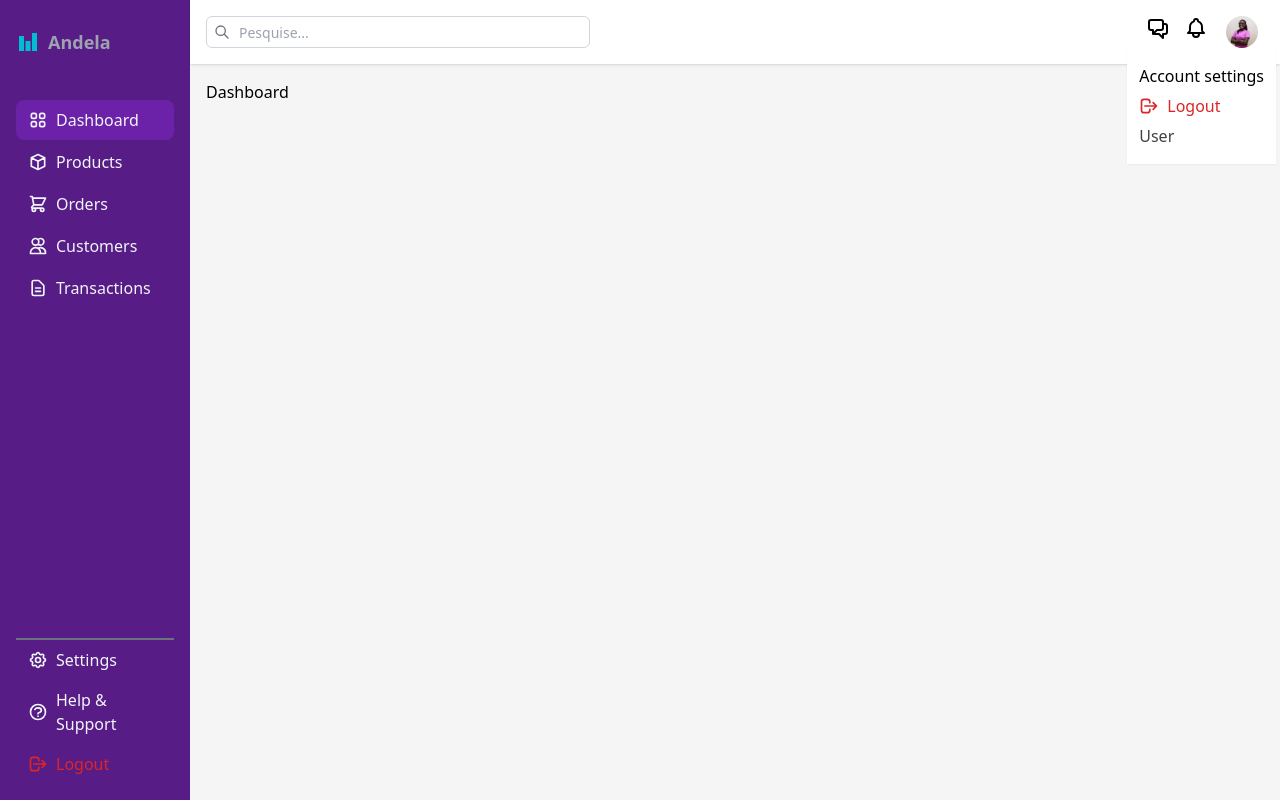
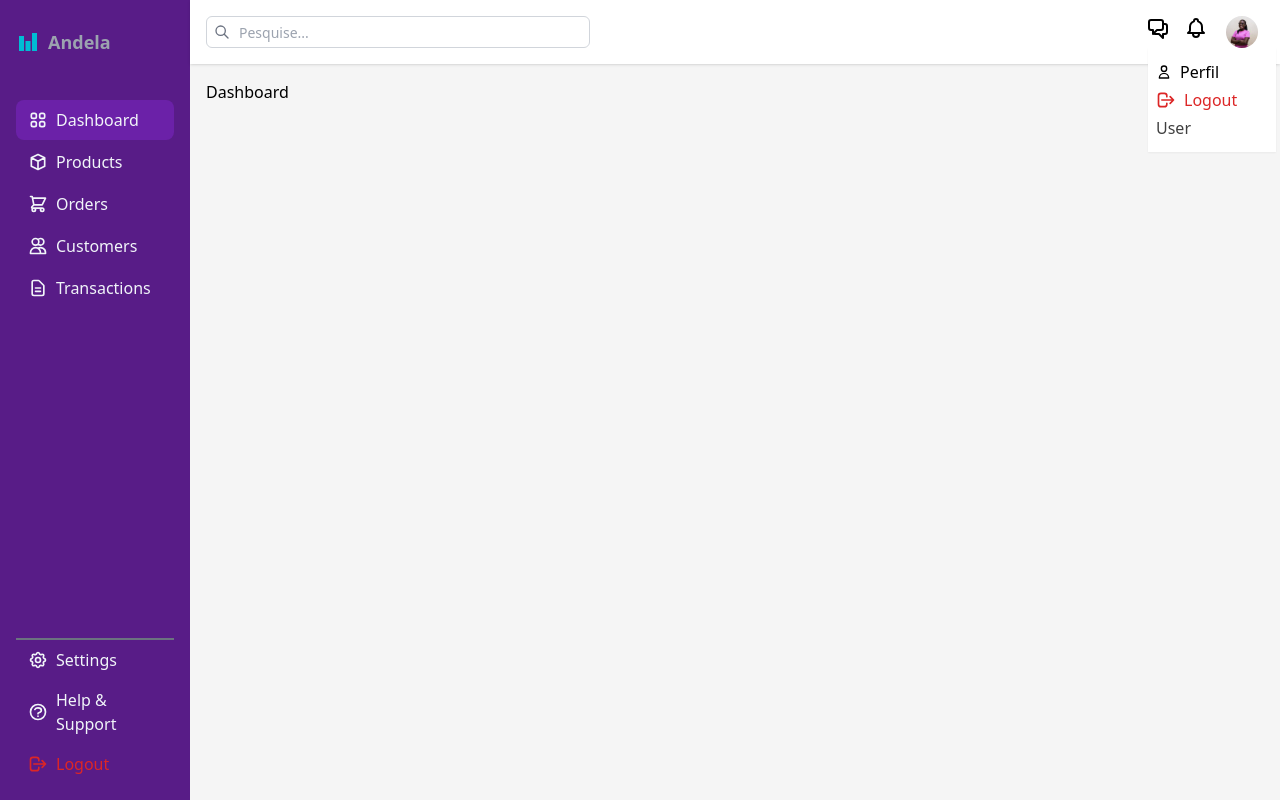
Before and after one commit to MatolaTheCoder/andela-sweet-gift, a React (Create React App) app: page / in a window 1280 px wide. Both pictures are taken after a click on the button 1242 px from the left and 32 px from the top of the page. Built offline with nearby package versions, Linux system fonts and the light colour scheme.

Commit message:
User options

```diff
--- a/src/components/shared/Header.jsx
+++ b/src/components/shared/Header.jsx
@@ -1,8 +1,10 @@
 import React from 'react'
-import { HiOutlineBell, HiOutlineChatAlt2, HiOutlineLogout, HiOutlineSearch } from 'react-icons/hi'
+import { HiOutlineBell, HiOutlineChatAlt2, HiOutlineLogout, HiOutlineSearch, HiOutlineUser } from 'react-icons/hi'
 import { Popover, Transition, Menu } from '@headlessui/react'
+import { useNavigate } from 'react-router-dom'
 
 export default function Header() {
+    const navigate =useNavigate()
   return (
     <div className='bg-white h-16 px-4 py-1 flex justify-between items-center shadow'>
         <div className='relative'>
@@ -65,38 +67,26 @@ export default function Header() {
                     <div className="h-8 w-8 rounded-full bg-sky-100 bg-cover bg-center" style={{backgroundImage: `url("/usertest.jpg")`}}>
                     </div>
                 </Menu.Button>
-                <Menu.Items className={'absolute right-0 shadow-sm p-1 bg-white right-1 ring-opacity-5 w-auto top-12 '}>
+                <Menu.Items className={'absolute shadow-sm bg-white right-1 ring-opacity-5 w-32 top-12 '}>
                     <div className='flex flex-col bg-white rounded px-2 py-3'>
                         <Menu.Item className=''>
-                    {({ active }) => (
-                        <a
-                        className={`${active && 'text-purple-800'}`}
-                        href="/account-settings"
-                        >
-                        Account settings
-                        </a>
-                    )}
+                            <button className=' flex w-full hover:text-purple-800'>
+                                <div className='flex items-center gap-2'>
+                                    <HiOutlineUser/><p>Perfil</p>
+                                </div>
+                            </button>
                         </Menu.Item>
                         <Menu.Item>
-
-                    {({ active }) => (
-                        <a
-
-                        href="/account-settings"
-                        >
-                            <div className={`${active && 'text-purple-800'}`}>
-                            <div className='flex text-red-600 items-center gap-2 py-1.5 font-light hover:text-purple-800'>                                    <span className='text-xl'><HiOutlineLogout/></span>
+                            <button className='' onClick={()=>navigate('/login')}>
+                                <div className='flex text-red-600 items-center gap-2 py-1 font-light hover:text-purple-800'>                                    <span className='text-xl'><HiOutlineLogout/></span>
                                     <p>Logout</p>
                                 </div>
-                            </div>
-                        </a>
-                    )}
+                            </button>
                         </Menu.Item>
                         <Menu.Item disabled>
                             <span className="opacity-75">User</span>
                         </Menu.Item>
                     </div>
-
                 </Menu.Items>
             </Menu>
         </div>
```
Lines whose indentation alone changed are shown as unchanged.
